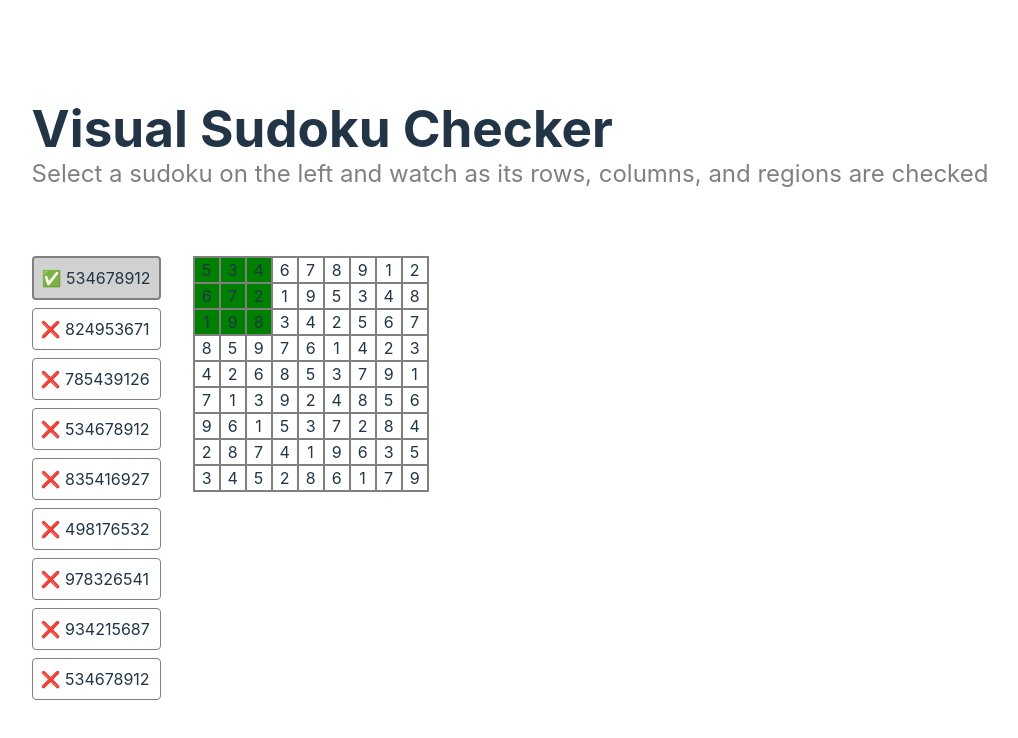
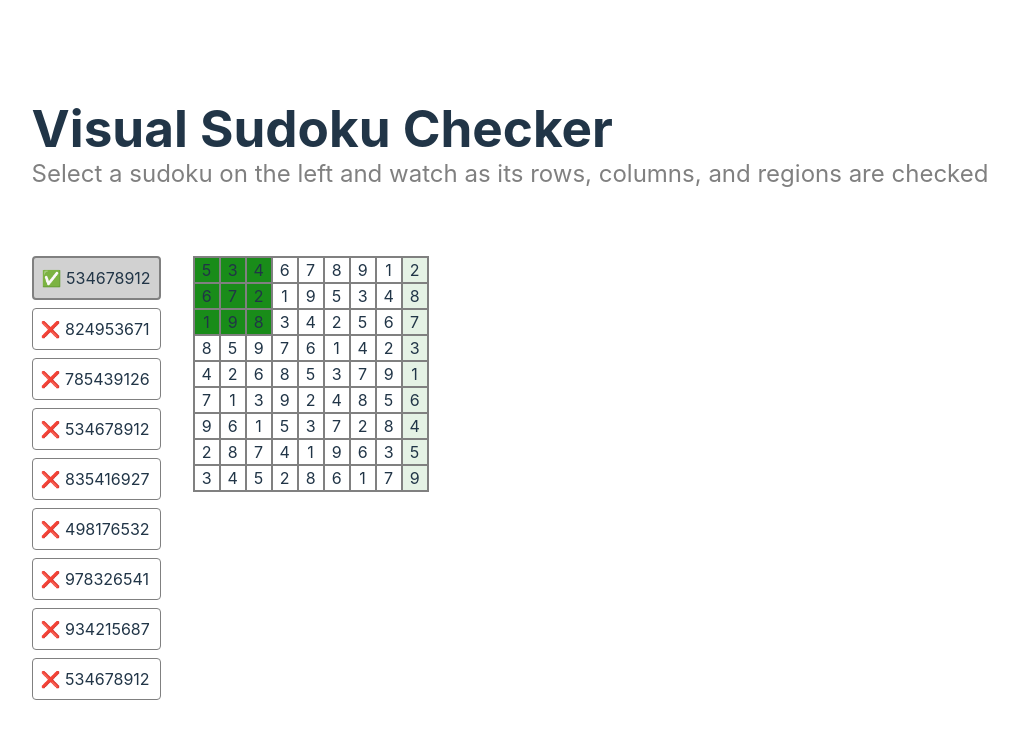
Before and after one commit to Cutaiar/sudoku-checker, a React (Vite) app: page / in a window 1280 px wide. Shown: the top 738 px of the page, without its empty margins (130-1148 px from the left). Built offline with nearby package versions, Linux system fonts and the light colour scheme.

Commit message:
transitions work

```diff
--- a/src/App.tsx
+++ b/src/App.tsx
@@ -50,12 +50,9 @@ function App() {
     setSudoku(sudokus[idx].sudoku);
   }, [idx]);
 
-  const rowHighlighted = (i: number) => {
-    return i === highlightedRow;
-  };
-
   const cellHighlighted = (i: number, j: number) => {
     return (
+      i === highlightedRow ||
       j === highlightedCol ||
       (highlightedRegion !== undefined &&
         groups[highlightedRegion].some((g) => g[0] === i && g[1] === j))
@@ -152,7 +149,7 @@ function App() {
         </SudokuList>
         <SudokuGrid>
           {sudoku.map((row, i) => (
-            <Row key={i} $highlighted={rowHighlighted(i)} $error={hasError}>
+            <Row key={i} $error={hasError}>
               {row.map((cell, j) => (
                 <Cell
                   key={j}
@@ -209,7 +206,7 @@ const SudokuListItem = styled.li<{ $valid: boolean; $selected?: boolean }>`
   &:hover {
     transform: scale(1.1);
   }
-  transition: transform;
+  transition: transform 100ms linear;
 `;
 
 const Cell = styled.span<{ $highlighted?: boolean; $error?: boolean }>`
@@ -219,6 +216,7 @@ const Cell = styled.span<{ $highlighted?: boolean; $error?: boolean }>`
   background-color: ${(props) =>
     props.$highlighted ? "var(--color)" : "transparent"};
   text-align: center;
+  transition: background-color 200ms linear;
 `;
 
 const Row = styled.div<{ $highlighted?: boolean; $error?: boolean }>`
```
